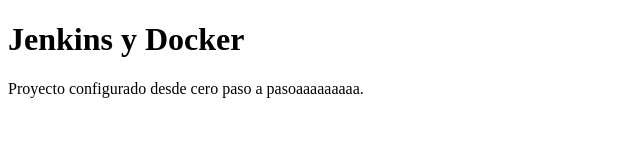
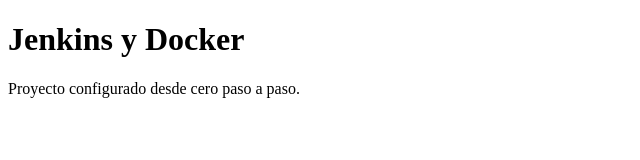
Before and after one commit to Esteban-Developer/proyecto-jenkins, a plain HTML site: page index.html in a window 1280 px wide. Shown: the full height of the page, 0-640 px from the left. Drawn offline with Linux system fonts and the light colour scheme.

Commit message:
Update index.html

```diff
--- a/index.html
+++ b/index.html
@@ -6,6 +6,6 @@
 </head>
 <body>
   <h1>Jenkins y Docker</h1>
-  <p>Proyecto configurado desde cero paso a pasoaaaaaaaaa.</p>
+  <p>Proyecto configurado desde cero paso a paso.</p>
 </body>
 </html>
```
